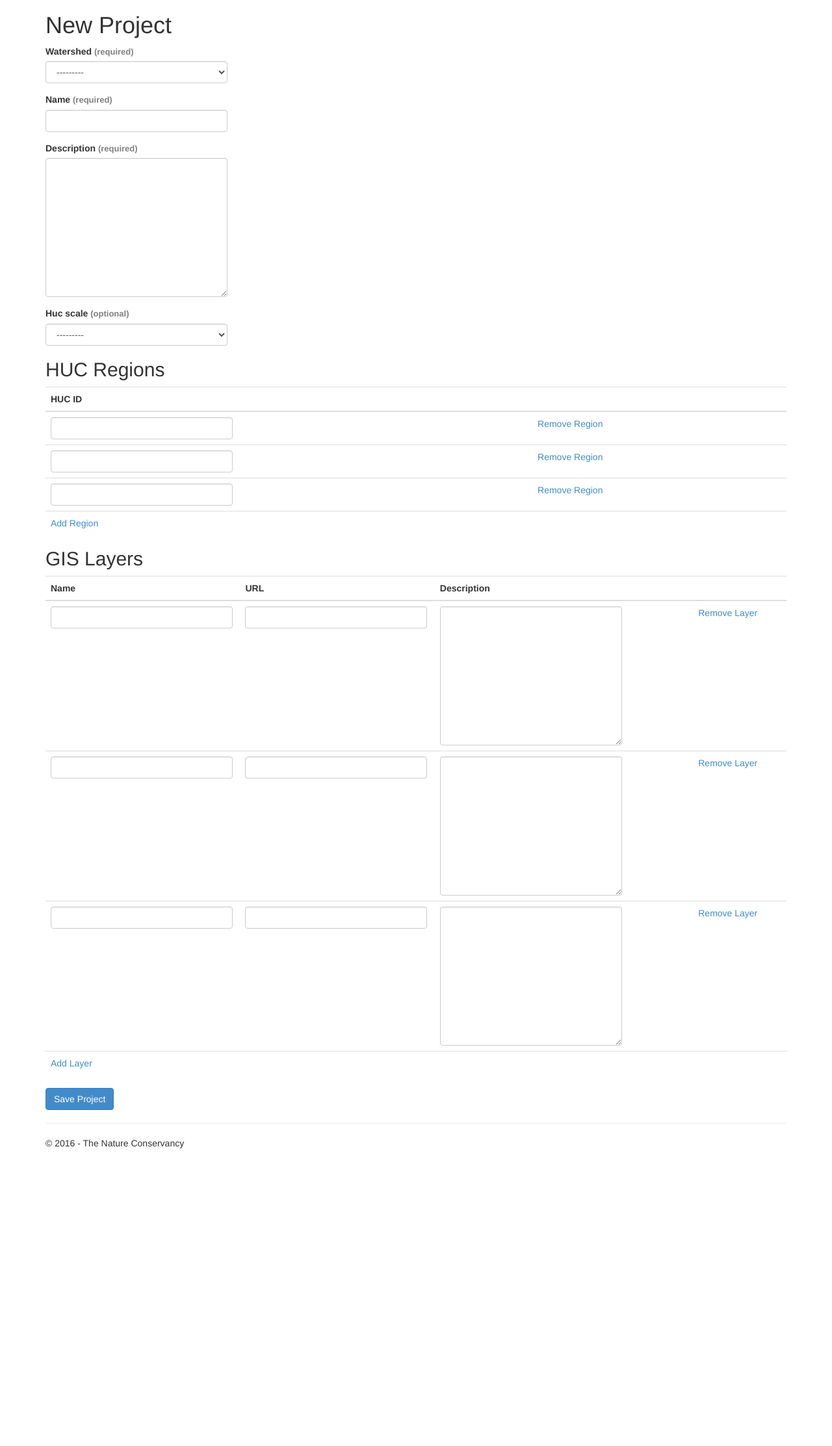
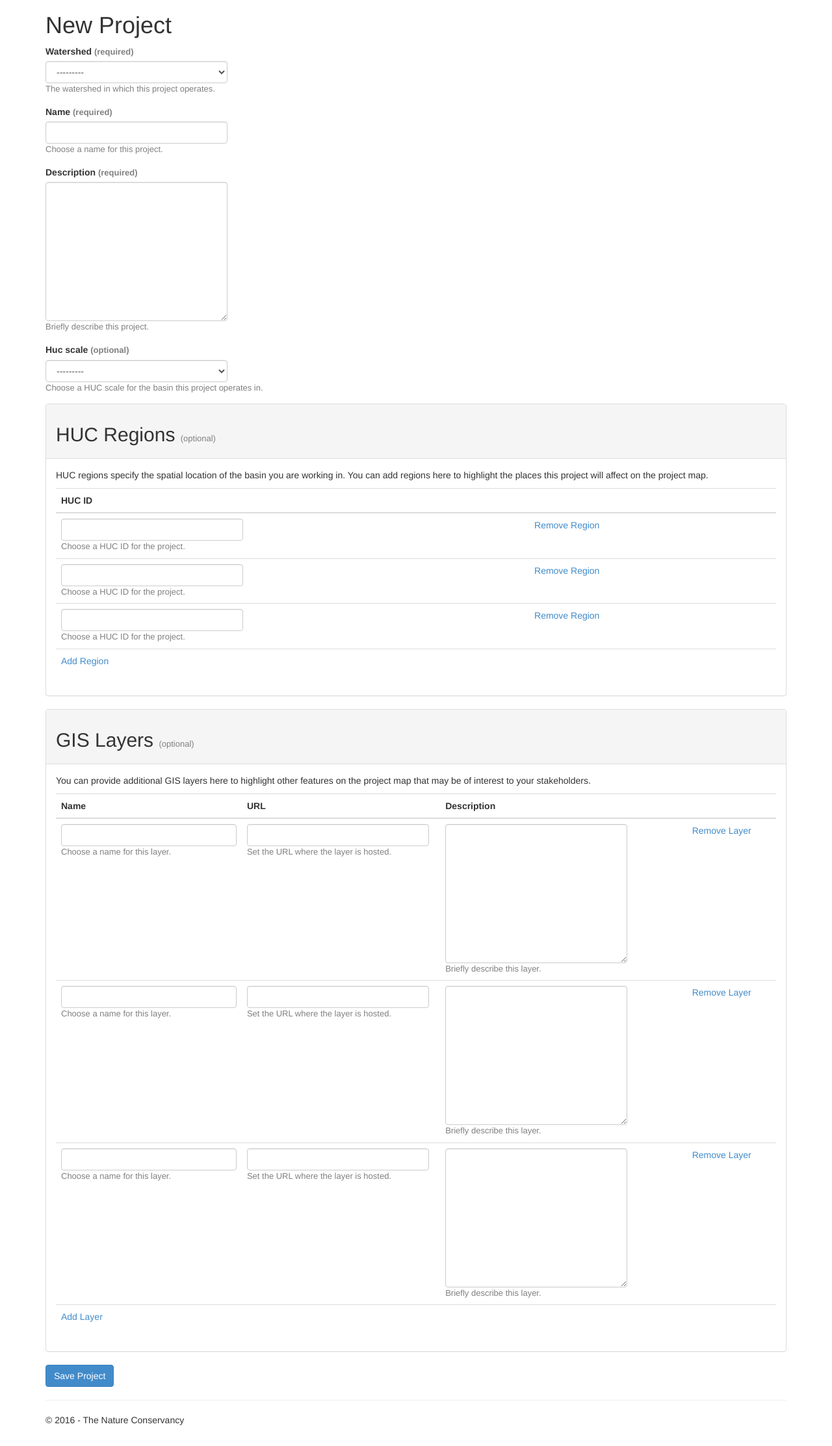
Before and after one commit to eleanxr/watersharingdashboard, a Django app: page /tools/projects/new in a window 1280 px wide. Shown: the part 51-2276 px from the top of the page at 65% size. Before the commit the page ends 1818 px from the top, so only its background shows below. Run offline with Django 3.2, Linux system fonts and the light colour scheme; data that the repository does not hold is empty; parts of the project's set-up code (start-up, migrations or seed data) failed here and were passed over; some libraries are stand-ins or nearby versions.

Commit message:
Add some additional documentation to the project edit form.

```diff
--- a/flowviz/models.py
+++ b/flowviz/models.py
@@ -27,9 +27,9 @@ def end_default():
     return datetime.date(2014, 12, 31)
 
 class Project(models.Model):
-    watershed = models.ForeignKey(watersheds.Watershed)
-    name = models.CharField(max_length=NAME_LIMIT)
-    description = models.TextField()
+    watershed = models.ForeignKey(watersheds.Watershed, help_text="The watershed in which this project operates.")
+    name = models.CharField(max_length=NAME_LIMIT, help_text="Choose a name for this project.")
+    description = models.TextField(help_text="Briefly describe this project.")
 
     HUC_CHOICES = [
         (2, "HUC-2"),
@@ -40,7 +40,8 @@ class Project(models.Model):
         (12, "HUC-12"),
     ]
 
-    huc_scale = models.IntegerField(null=True, blank=True, choices=HUC_CHOICES)
+    huc_scale = models.IntegerField(null=True, blank=True, choices=HUC_CHOICES,
+        help_text="Choose a HUC scale for the basin this project operates in.")
 
     scenarios = models.ManyToManyField(
         scenarios.Scenario, through='ProjectScenarioRelationship'
@@ -57,16 +58,16 @@ class Project(models.Model):
 
 class HUCRegion(models.Model):
     project = models.ForeignKey(Project)
-    hucid = models.CharField(max_length=12)
+    hucid = models.CharField(max_length=12, help_text="Choose a HUC ID for the project.")
 
     def __unicode__(self):
         return self.hucid
 
 class GISLayer(models.Model):
     project = models.ForeignKey(Project)
-    name = models.CharField(max_length=NAME_LIMIT)
-    description = models.TextField()
-    url = models.URLField()
+    name = models.CharField(max_length=NAME_LIMIT, help_text="Choose a name for this layer.")
+    description = models.TextField(help_text="Briefly describe this layer.")
+    url = models.URLField(help_text="Set the URL where the layer is hosted.")
 
     def __unicode__(self):
         return self.name
--- a/flowviz/templates/flowviz/project_edit.django.html
+++ b/flowviz/templates/flowviz/project_edit.django.html
@@ -11,7 +11,15 @@
         {% include 'utils/bootstrap_form_element.django.html' %}
 
 
-        <h2>HUC Regions</h2>
+        <div class="panel panel-default">
+            <div class='panel-heading'>
+                <h2>HUC Regions <span class='tiny-label'>(optional)</span></h2>
+            </div>
+            <div class='panel-body'>
+                <p>HUC regions specify the spatial location of the basin you
+                are working in. You can add regions here to highlight the
+                places this project will affect on the project map.
+                </p>
                 <table class="table">
                     {{ huc_formset.management_form }}
                     <thead>
@@ -24,7 +32,12 @@
                                 {{ hidden }}
                             {% endfor %}
                             <tr class="huc-formset">
-                        <td>{{ form.hucid|addcss:"form-control" }}</td>
+                                <td>
+
+                                    {{ form.hucid|addcss:"form-control" }}
+                                    <div class='tiny-label'>{{ form.hucid.help_text }}</div>
+
+                                </td>
                                 <td>{{ form.DELETE }}</td>
                             </tr>
                             {% if form.errors %}
@@ -33,8 +46,17 @@
                         {% endfor %}
                     </tbody>
                 </table>
+            </div>
+        </div>
 
-        <h2>GIS Layers</h2>
+        <div class='panel panel-default'>
+            <div class='panel-heading'>
+                <h2>GIS Layers <span class='tiny-label'>(optional)</span></h2>
+            </div>
+            <div class='panel-body'>
+                <p>You can provide additional GIS layers here to highlight
+                other features on the project map that may be of interest to
+                your stakeholders.</p>
                 <table class="table">
                     {{ gis_formset.management_form }}
                     <thead>
@@ -49,9 +71,15 @@
                                 {{ hidden }}
                             {% endfor %}
                             <tr class="gis-formset">
-                        <td>{{ form.name|addcss:"form-control" }}</td>
-                        <td>{{ form.url|addcss:"form-control" }}</td>
-                        <td>{{ form.description|addcss:"form-control" }}</td>
+                                <td>{{ form.name|addcss:"form-control" }}
+                                    <div class='tiny-label'>{{ form.name.help_text }}</div>
+                                </td>
+                                <td>{{ form.url|addcss:"form-control" }}
+                                    <div class='tiny-label'>{{ form.url.help_text }}</div>
+                                </td>
+                                <td>{{ form.description|addcss:"form-control" }}
+                                    <div class='tiny-label'>{{ form.description.help_text }}</div>
+                                </td>
                                 <td>{{ form.DELETE }}</td>
                             </tr>
                             {% if form.errors %}
@@ -60,6 +88,8 @@
                         {% endfor %}
                     </tbody>
                 </table>
+            </div>
+        </div>
 
         <input class="btn btn-primary" type="submit" value="Save Project" />
     </form>
```
Lines whose indentation alone changed are shown as unchanged.
